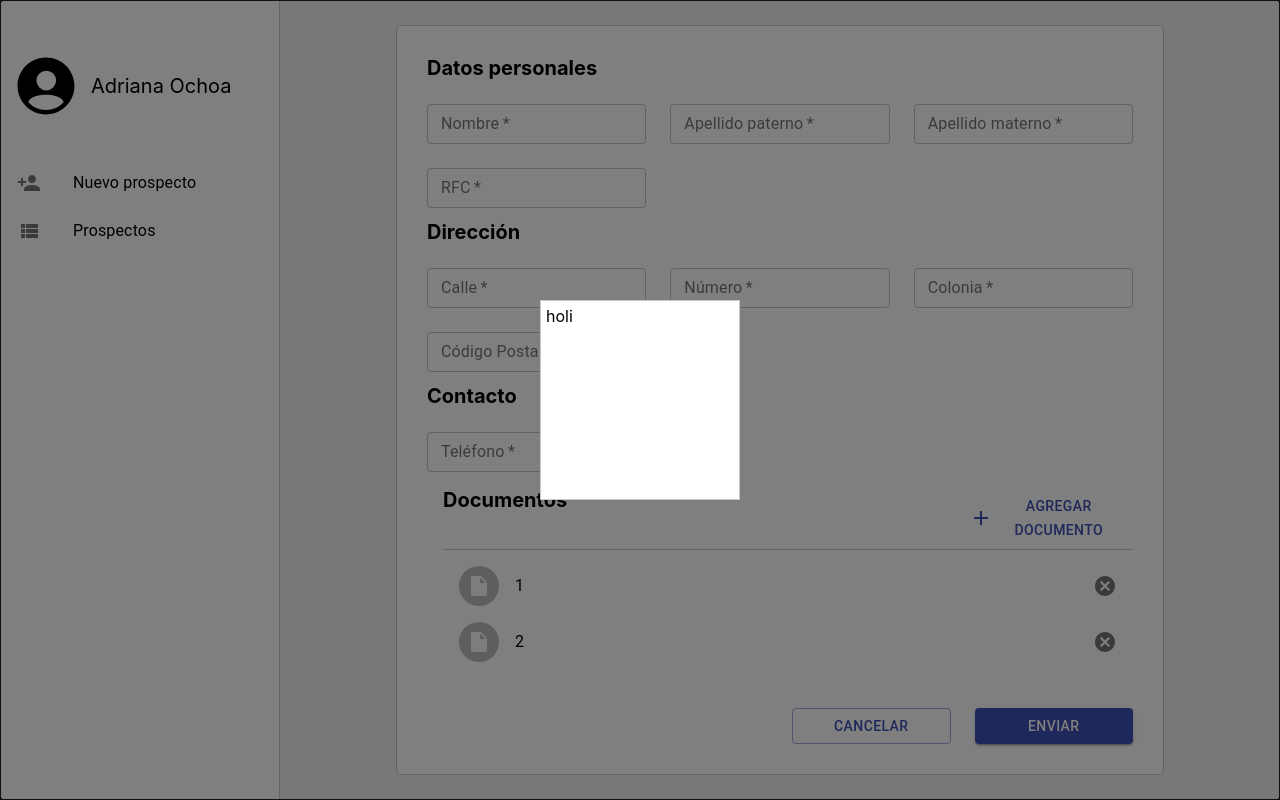
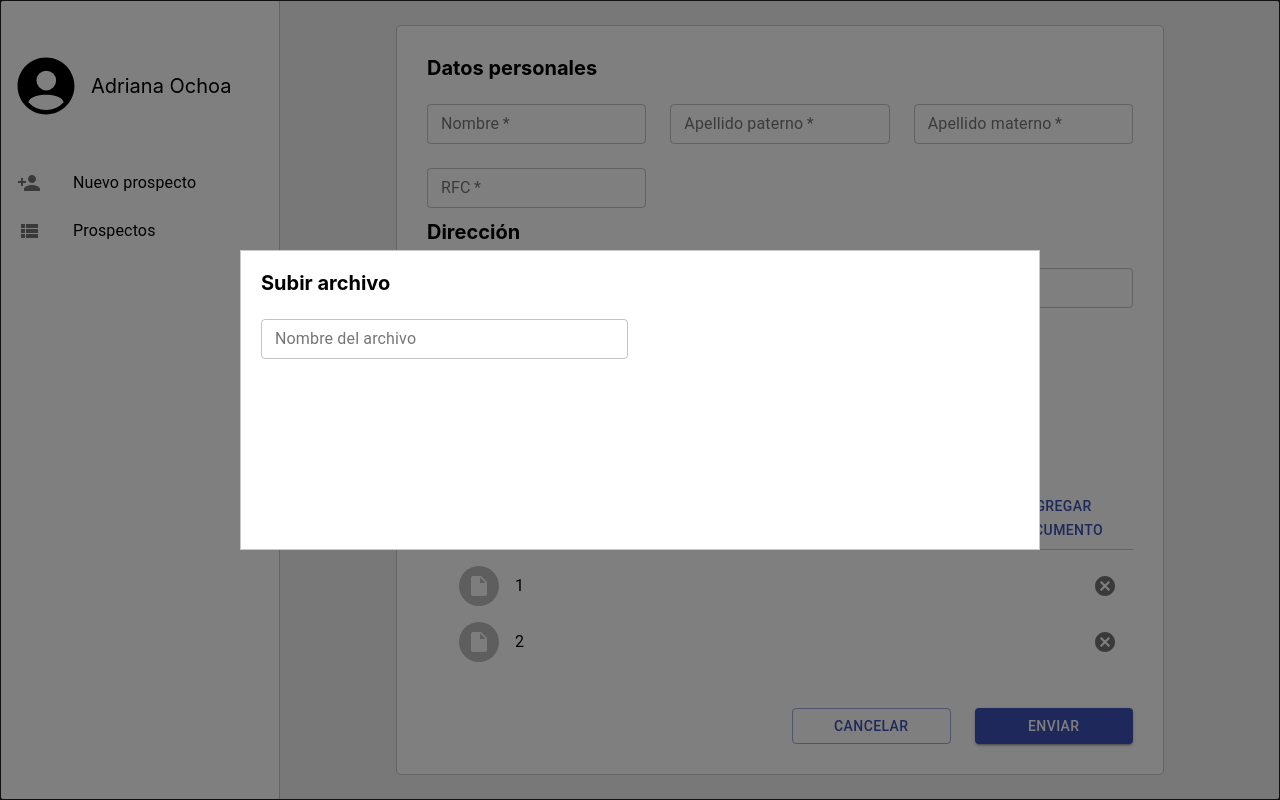
Before and after one commit to Suz8a/prospectos-front-end, a React (Create React App) app: page /prospects/new in a window 1280 px wide. Built offline with nearby package versions, Linux system fonts and the light colour scheme.

Commit message:
modal centered, added input to modal

```diff
--- a/src/modules/file-uploader/index.tsx
+++ b/src/modules/file-uploader/index.tsx
@@ -2,10 +2,21 @@ import React from "react";
 import Modal from "@material-ui/core/Modal";
 import Card from "../../elements/card";
 import { ModalContainer } from "./styled";
+import { Grid, TextField } from "@material-ui/core";
+import Title from "../../elements/title";
+import { useState } from "react";
 
 type FileUploaderProps = {};
 
 function FileUploader() {
+  const [name, setName] = useState("");
+
+  function onChange(
+    e: React.ChangeEvent<HTMLInputElement | HTMLTextAreaElement>
+  ) {
+    setName(e.target.value);
+  }
+
   return (
     <Modal
       open={true}
@@ -14,8 +25,22 @@ function FileUploader() {
       aria-describedby="simple-modal-description"
     >
       <ModalContainer>
-        <Card width="200px" height="200px">
-          <div>holi</div>
+        <Card width="800px" height="300px" padding="20px">
+          <Grid container spacing={3}>
+            <Grid item xs={12}>
+              <Title text="Subir archivo" />
+            </Grid>
+            <Grid item xs={6}>
+              <TextField
+                label="Nombre del archivo"
+                variant="outlined"
+                size="small"
+                onChange={(e) => onChange(e)}
+                value={name}
+                fullWidth
+              />
+            </Grid>
+          </Grid>
         </Card>
       </ModalContainer>
     </Modal>
```
